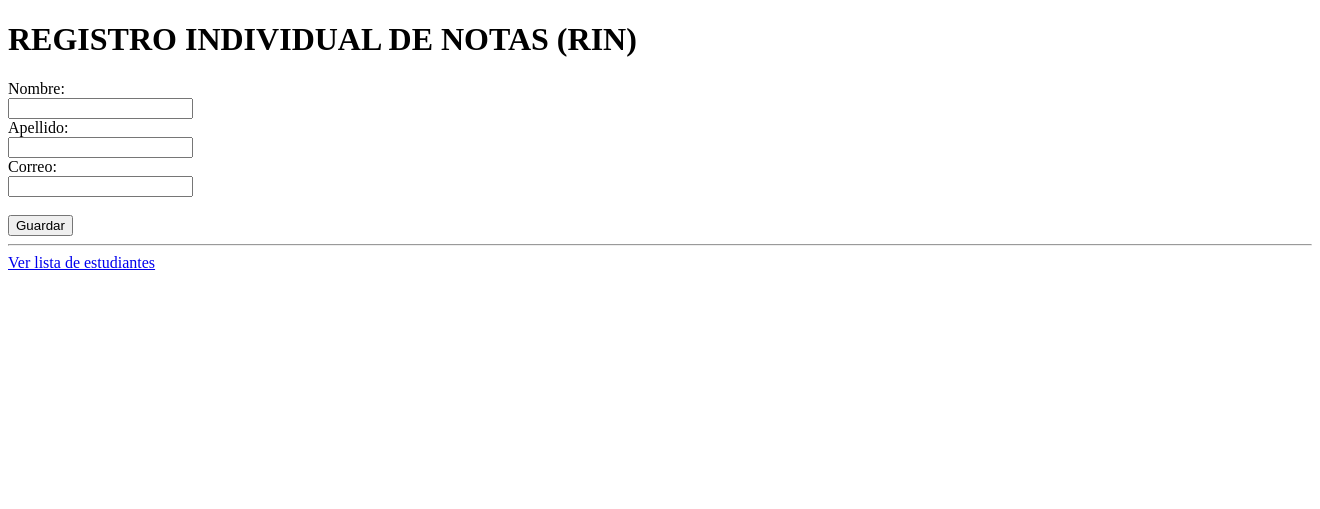
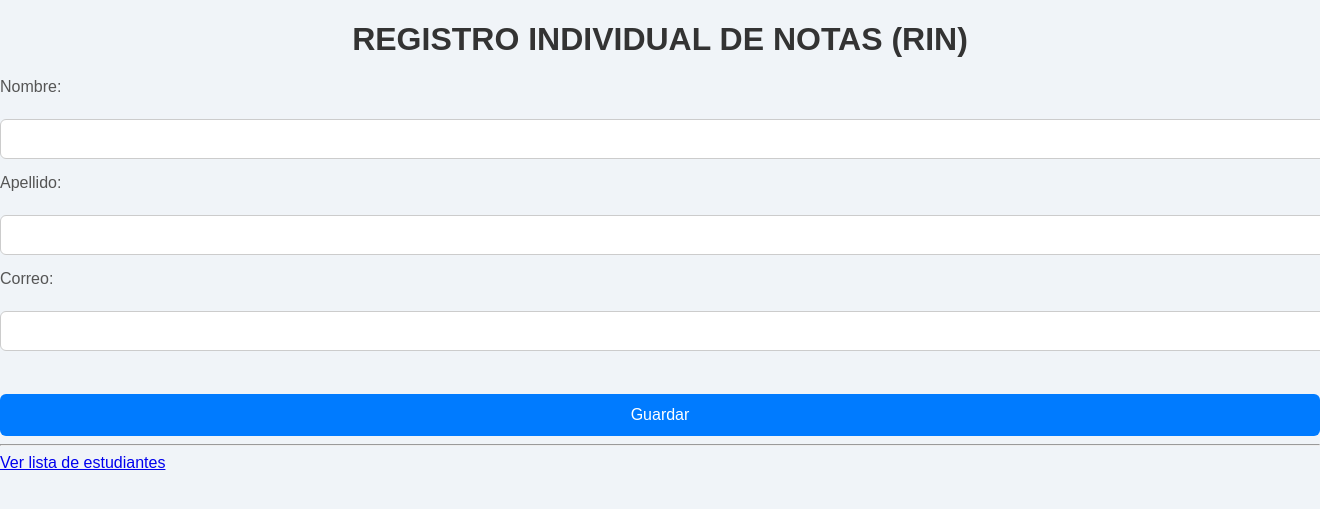
Before and after one commit to miguel-jaeger/COEDE-MySQL2, a PHP site: page / in a window 1320 px wide; the page is wider, and only the part inside the window is pictured. Shown: the top 509 px of that part. Run offline with PHP 8.4, Linux system fonts and the light colour scheme.

Commit message:
diseño registro

```diff
--- a/VISTA/Registro.php
+++ b/VISTA/Registro.php
@@ -2,6 +2,7 @@
 <html>
 <head>
     <title>CALIFICACIONES - GRUPO 2</title>
+    <link rel="stylesheet" href="style1.css"/>
 </head>
 <body>
     <h1>REGISTRO INDIVIDUAL DE NOTAS (RIN) </h1>
--- /dev/null
+++ b/VISTA/style1.css
@@ -0,0 +1,56 @@
+/* styles.css */
+
+body {
+    font-family: Arial, sans-serif;
+    background-color: #f0f4f8;
+    margin: 0;
+    padding: 0;
+}
+
+.container {
+    max-width: 500px;
+    margin: 60px auto;
+    background-color: white;
+    padding: 30px;
+    box-shadow: 0 4px 8px rgba(0,0,0,0.1);
+    border-radius: 10px;
+}
+
+h1 {
+    text-align: center;
+    color: #333;
+    margin-bottom: 20px;
+}
+
+form label {
+    display: block;
+    margin-top: 15px;
+    color: #555;
+}
+
+form input {
+    width: 100%;
+    padding: 10px;
+    margin-top: 5px;
+    border: 1px solid #ccc;
+    border-radius: 6px;
+    font-size: 16px;
+}
+
+form button {
+    display: block;
+    width: 100%;
+    padding: 12px;
+    margin-top: 25px;
+    background-color: #007bff;
+    color: white;
+    font-size: 16px;
+    border: none;
+    border-radius: 6px;
+    cursor: pointer;
+    transition: background-color 0.3s;
+}
+
+form button:hover {
+    background-color: #0056b3;
+}
```
